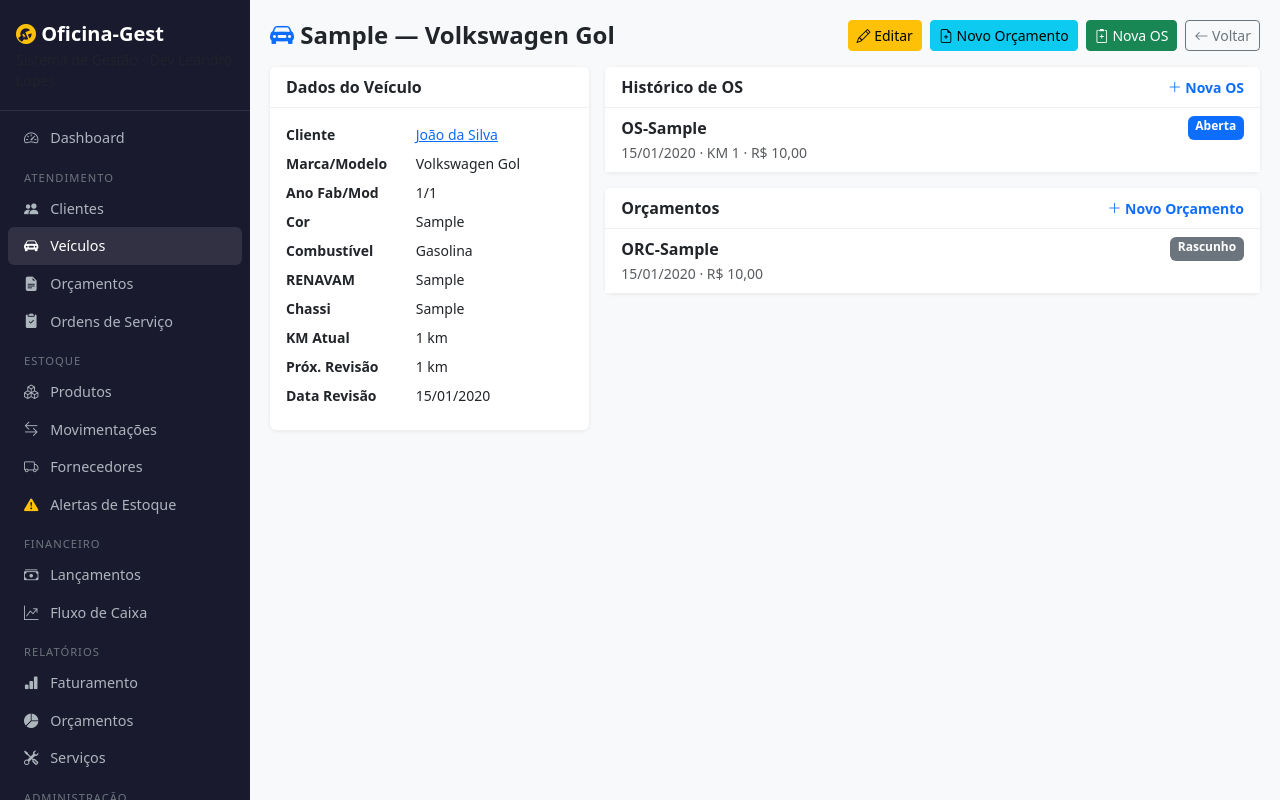
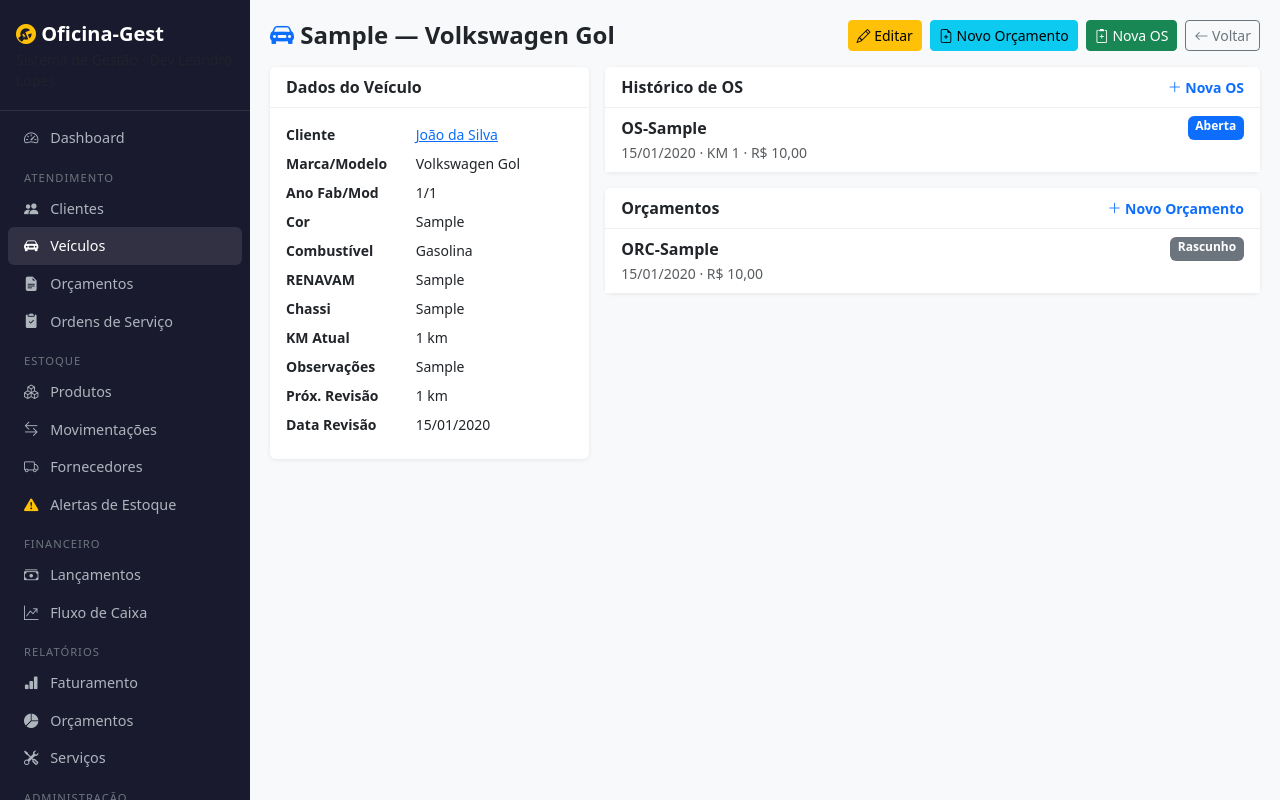
Before and after one commit to leandrolopes100/OFICINA-GEST, a Django app: page /veiculos/1/ in a window 1280 px wide. Run offline with Django 4.2, Linux system fonts and the light colour scheme; a user stored in the database is signed in; data comes from the database, SQL or seed files in the repository; tables that the repository leaves empty hold one stand-in row (values such as "Sample post"); parts of the project's set-up code (start-up, migrations or seed data) failed here and were passed over; some libraries are stand-ins or nearby versions.

Commit message:
Add Observações field to veiculo_detail
Adicionado as Observações na página de detalhe do veículo

```diff
--- a/templates/veiculos/veiculo_detail.html
+++ b/templates/veiculos/veiculo_detail.html
@@ -55,6 +55,7 @@
           <dt class="col-5">RENAVAM</dt><dd class="col-7">{{ veiculo.renavam|default:"—" }}</dd>
           <dt class="col-5">Chassi</dt><dd class="col-7">{{ veiculo.chassi|default:"—" }}</dd>
           <dt class="col-5">KM Atual</dt><dd class="col-7">{{ veiculo.km_atual|floatformat:0 }} km</dd>
+          <dt class="col-5">Observações</dt><dd class="col-7">{{ veiculo.observacoes|default:"—" }}</dd>
           {% if veiculo.km_proxima_revisao %}
           <dt class="col-5">Próx. Revisão</dt><dd class="col-7">{{ veiculo.km_proxima_revisao }} km</dd>
           {% endif %}
```
